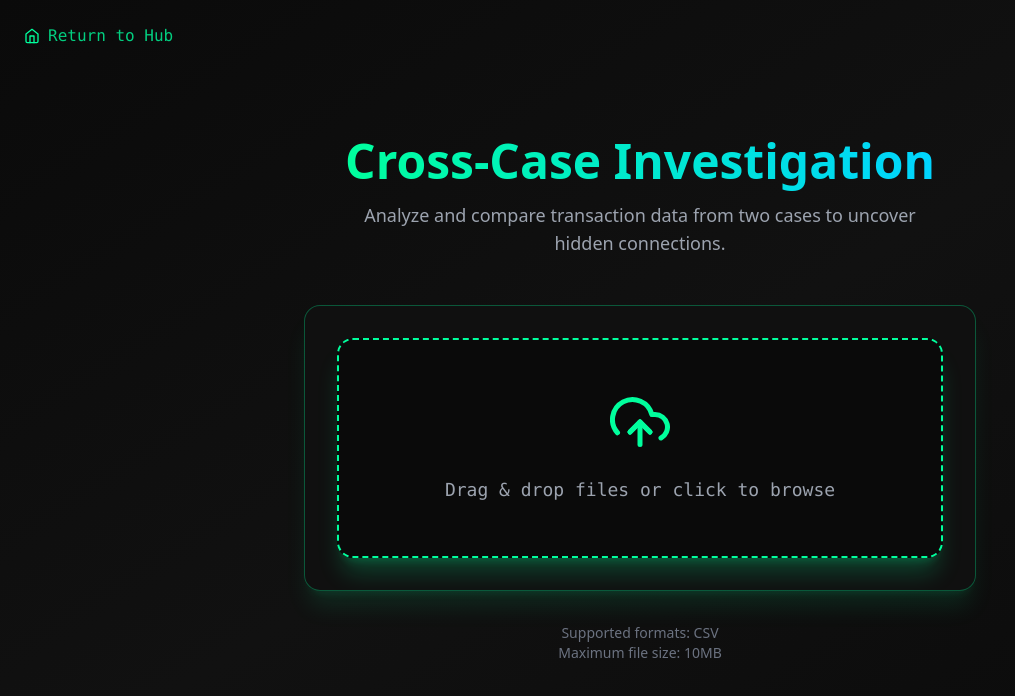
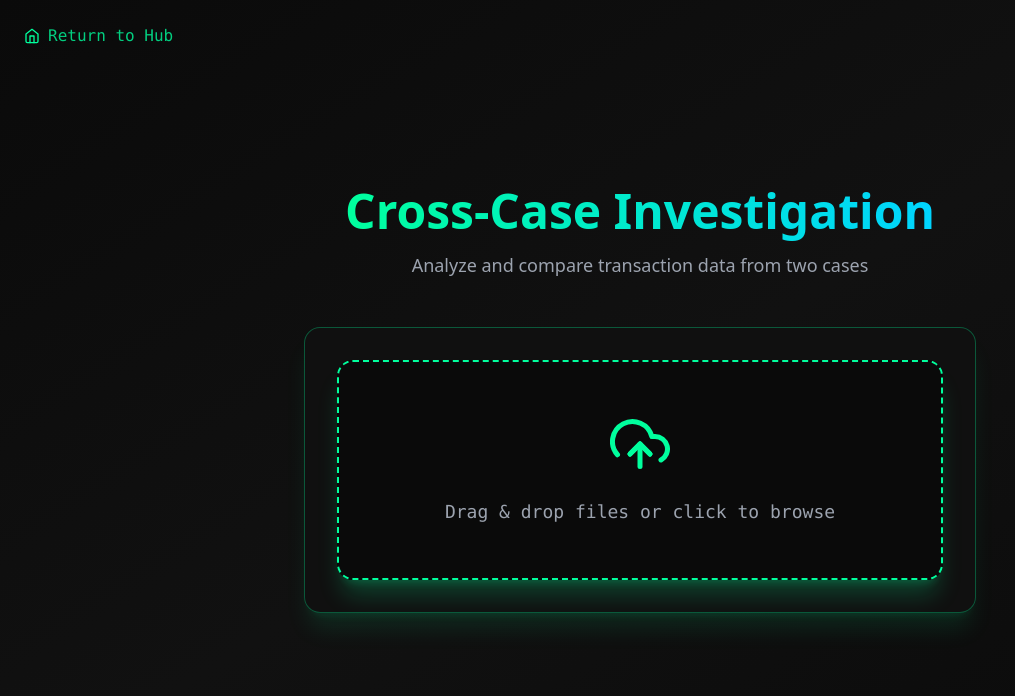
Before and after one commit to innovatewithkishlay/BankLayerTracker, a React (Vite) app in the folder frontend/: page /interlink in a window 1280 px wide. Shown: the top 696 px of the page, without its empty margins (0-1015 px from the left). Built offline with nearby package versions, Linux system fonts and the light colour scheme.

Commit message:
modified the interlink engine

```diff
--- a/frontend/src/pages/InterlinkAnalysis.tsx
+++ b/frontend/src/pages/InterlinkAnalysis.tsx
@@ -1,19 +1,29 @@
 import { useAML } from "../hooks/useApi";
 import { FileUpload } from "../components/Input/FileUpload";
 import { useNavigate } from "react-router-dom";
-import { motion } from "framer-motion";
-import { FiHome } from "react-icons/fi";
+import { motion, AnimatePresence } from "framer-motion";
+import { FiHome, FiAlertTriangle } from "react-icons/fi";
+import { useState, useEffect } from "react";
 
 export const InterlinkAnalysis = () => {
   const { uploadCase } = useAML();
   const navigate = useNavigate();
+  const [error, setError] = useState<string | null>(null);
+
+  // Auto-dismiss error after 5 seconds
+  useEffect(() => {
+    if (error) {
+      const timer = setTimeout(() => setError(null), 5000);
+      return () => clearTimeout(timer);
+    }
+  }, [error]);
 
   const handleUpload = async (
     files: File[],
     onProgress: (progress: number) => void
   ) => {
     if (files.length < 2) {
-      alert("Please upload exactly 2 files");
+      setError("Please select exactly 2 case files");
       return;
     }
 
@@ -38,13 +48,8 @@ export const InterlinkAnalysis = () => {
       ]);
 
       alert(`Cases uploaded! IDs: ${case1Id}, ${case2Id}`);
-      // Navigate to comparison page here if needed
     } catch (err) {
-      alert(
-        "Upload failed: " +
-          (err instanceof Error ? err.message : "Unknown error")
-      );
-      throw err;
+      setError(err instanceof Error ? err.message : "Failed to process files");
     }
   };
 
@@ -55,12 +60,25 @@ export const InterlinkAnalysis = () => {
       transition={{ duration: 0.5 }}
       className="min-h-screen flex items-center justify-center bg-gradient-to-br from-[#0a0a0a] via-[#111111] to-[#0a0a0a] p-6 relative"
     >
+      {/* Error Toast */}
+      <AnimatePresence>
+        {error && (
+          <motion.div
+            initial={{ y: 100, opacity: 0 }}
+            animate={{ y: 0, opacity: 1 }}
+            exit={{ y: 100, opacity: 0 }}
+            transition={{ type: "spring", stiffness: 200 }}
+            className="fixed bottom-6 left-1/2 -translate-x-1/2 flex items-center space-x-3 bg-red-900/80 backdrop-blur-sm border border-red-500/30 px-6 py-3 rounded-xl"
+          >
+            <FiAlertTriangle className="text-red-400" />
+            <span className="font-mono text-red-300">{error}</span>
+          </motion.div>
+        )}
+      </AnimatePresence>
+
       {/* Back Button */}
       <motion.button
         onClick={() => navigate("/")}
-        initial={{ opacity: 0, x: -20 }}
-        animate={{ opacity: 1, x: 0 }}
-        transition={{ duration: 0.3 }}
         className="absolute top-6 left-6 flex items-center space-x-2 text-[#00ff9d] hover:text-[#00ff9d]/80 transition-colors group"
       >
         <FiHome className="group-hover:rotate-[-10deg] transition-transform" />
@@ -75,7 +93,6 @@ export const InterlinkAnalysis = () => {
         <motion.div
           initial={{ y: -20, opacity: 0 }}
           animate={{ y: 0, opacity: 1 }}
-          transition={{ delay: 0.2 }}
           className="text-center mb-12"
         >
           <h1 className="text-4xl md:text-5xl font-bold text-white mb-4">
@@ -84,8 +101,7 @@ export const InterlinkAnalysis = () => {
             </span>
           </h1>
           <p className="text-gray-400 text-lg max-w-xl mx-auto">
-            Analyze and compare transaction data from two cases to uncover
-            hidden connections.
+            Analyze and compare transaction data from two cases
           </p>
         </motion.div>
 
@@ -93,21 +109,9 @@ export const InterlinkAnalysis = () => {
         <motion.div
           initial={{ y: 20, opacity: 0 }}
           animate={{ y: 0, opacity: 1 }}
-          transition={{ delay: 0.4 }}
           className="p-8 rounded-2xl border border-[#00ff9d]/30 bg-[#111111]/90 backdrop-blur-lg shadow-xl shadow-[#00ff9d]/10"
         >
-          <FileUpload onUpload={handleUpload} multiple />
-        </motion.div>
-
-        {/* Instructions */}
-        <motion.div
-          initial={{ opacity: 0 }}
-          animate={{ opacity: 1 }}
-          transition={{ delay: 0.6 }}
-          className="mt-8 text-center text-gray-500 text-sm"
-        >
-          <p>Supported formats: CSV</p>
-          <p>Maximum file size: 10MB</p>
+          <FileUpload onUpload={handleUpload} multiple maxFiles={2} />
         </motion.div>
       </div>
     </motion.div>
```
